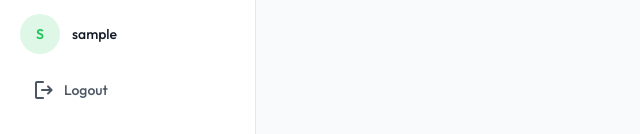
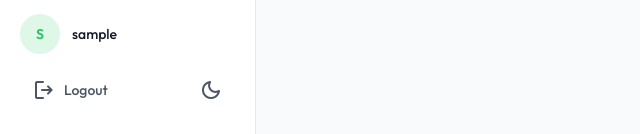
Before and after one commit to VRYeshwanth/TrackMint, a React (Vite) app in the folder frontend/: page /#/dashboard in a window 1280 px wide. Shown: the part 666-800 px from the top of the page, without its empty margins (0-640 px from the left). Built offline with nearby package versions, Linux system fonts and the light colour scheme; no server answers; sample sign-in values are in the browser's storage.

Commit message:
Implement the themeContext

```diff
--- a/frontend/src/Main.jsx
+++ b/frontend/src/Main.jsx
@@ -6,14 +6,17 @@ import App from "./App.jsx";
 import { LoaderProvider } from "./context/LoaderContext.jsx";
 import { ToastProvider } from "./context/ToastContext.jsx";
 import { AuthProvider } from "./context/AuthContext.jsx";
+import { ThemeProvider } from "./context/ThemeContext.jsx";
 
 createRoot(document.getElementById("root")).render(
     <AuthProvider>
         <LoaderProvider>
             <ToastProvider>
-                <StrictMode>
-                    <App />
-                </StrictMode>
+                <ThemeProvider>
+                    <StrictMode>
+                        <App />
+                    </StrictMode>
+                </ThemeProvider>
             </ToastProvider>
         </LoaderProvider>
     </AuthProvider>,
--- a/frontend/src/components/Sidebar.jsx
+++ b/frontend/src/components/Sidebar.jsx
@@ -1,10 +1,12 @@
 import { NavLink, useNavigate } from "react-router-dom";
 import { useAuth } from "../context/AuthContext.jsx";
+import { useTheme } from "../context/ThemeContext.jsx";
 import Avatar from "./Avatar.jsx";
 
 export default function Sidebar() {
     const navigate = useNavigate();
     const { logout, user } = useAuth();
+    const { theme, toggleTheme } = useTheme();
 
     const handleLogout = () => {
         logout();
@@ -51,6 +53,7 @@ export default function Sidebar() {
                     </div>
                 </div>
 
+                <div className="flex justify-between items-center gap-3">
                     <button
                         onClick={handleLogout}
                         className="flex items-center gap-2 text-sm font-medium px-3 py-2 rounded-lg text-(--text-secondary)  hover:text-red-600 hover:bg-red-500/10  dark:hover:bg-red-500/20 transition-colors duration-200 cursor-pointer"
@@ -60,6 +63,15 @@ export default function Sidebar() {
                         </span>
                         Logout
                     </button>
+                    <button
+                        onClick={toggleTheme}
+                        className="flex items-center gap-2 text-sm font-medium px-3 py-2 rounded-lg text-(--text-secondary) hover:text-(--text-primary) hover:bg-black/5 dark:hover:bg-white/5 transition-colors cursor-pointer"
+                    >
+                        <span className="material-symbols-rounded text-[20px]">
+                            {theme === "dark" ? "light_mode" : "dark_mode"}
+                        </span>
+                    </button>
+                </div>
             </div>
         </aside>
     );
```
Lines whose indentation alone changed are shown as unchanged.
